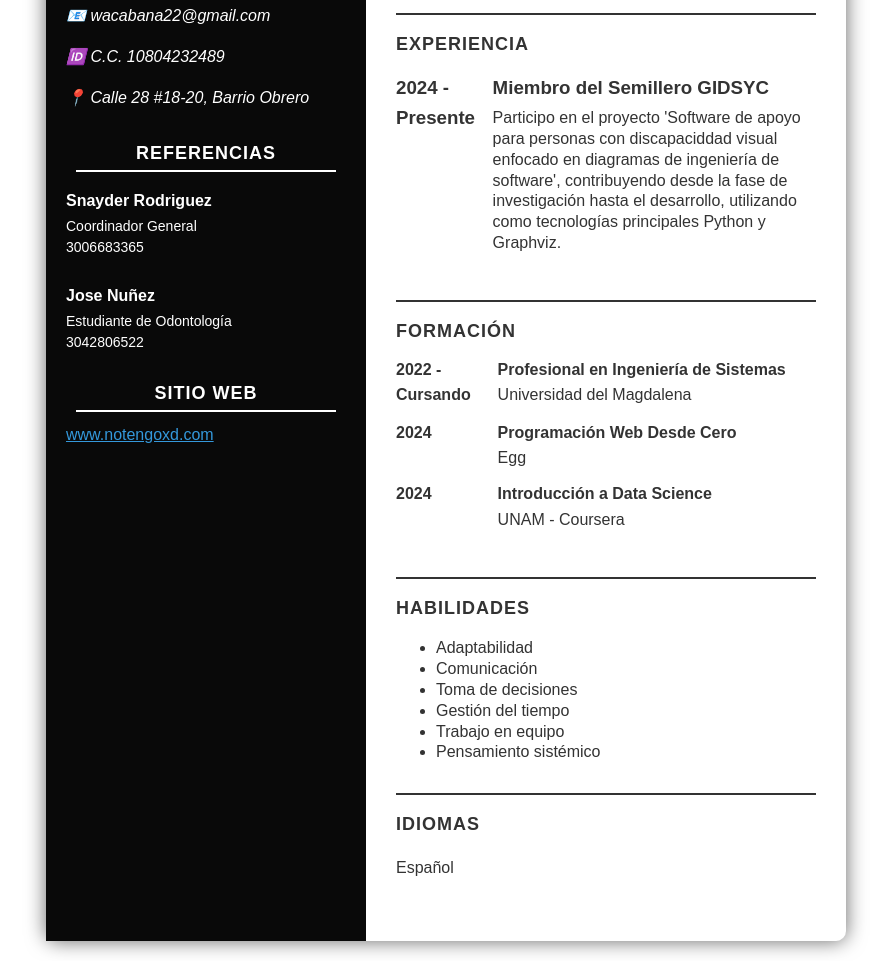
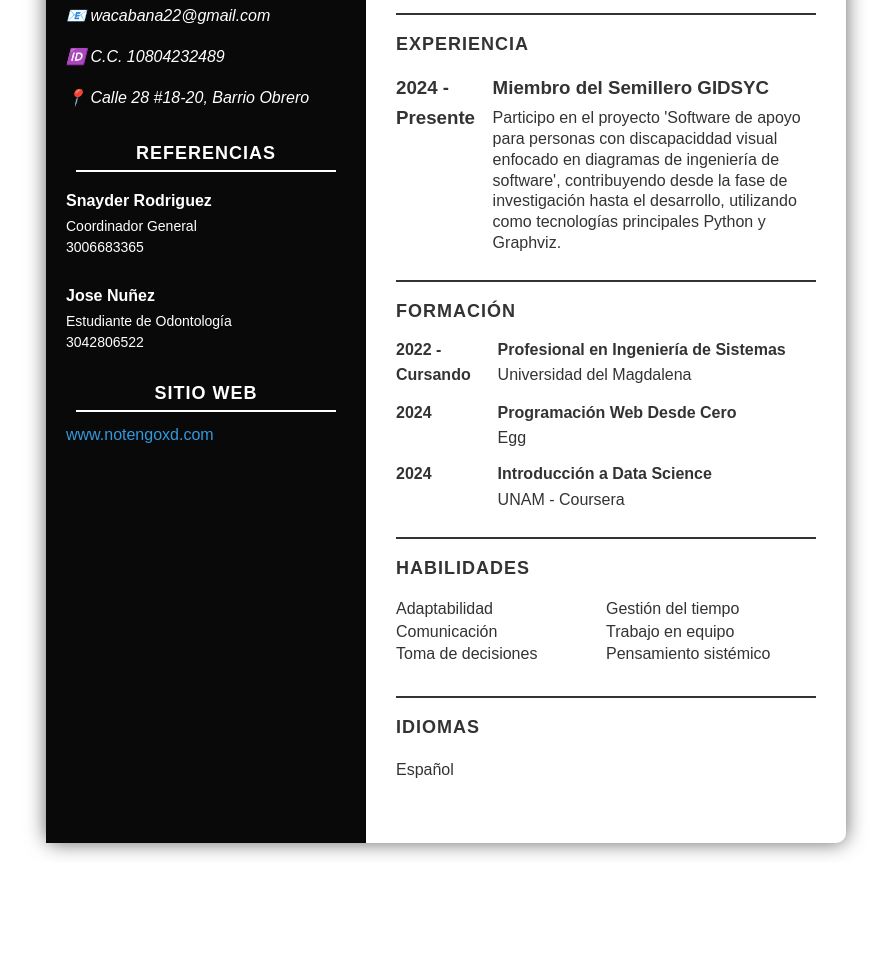
Before and after one commit to WilmanCabana/Hoja-de-vida, a plain HTML site: page index.html in a window 1280 px wide. Shown: the part 331-1292 px from the top of the page, without its empty margins (194-1085 px from the left). After the commit the page ends 1194 px from the top, so only its background shows below. Drawn offline with Linux system fonts and the light colour scheme.

Commit message:
update class

```diff
--- a/index.html
+++ b/index.html
@@ -95,13 +95,18 @@
 
         <section class="main-section">
             <h2 class="section-main-title">HABILIDADES</h2>
-            <ul>
+            <ul class="main-skills">
+                <div>
                     <li>Adaptabilidad</li>
                     <li>Comunicación</li>
                     <li>Toma de decisiones</li>
+                </div>
+
+                <div>
                     <li>Gestión del tiempo</li>
                     <li>Trabajo en equipo</li>
                     <li>Pensamiento sistémico</li>
+                </div>
             </ul>
         </section>
 
--- a/style.css
+++ b/style.css
@@ -53,6 +53,7 @@ address{
 
 .web-link{
     color: #3498db;
+    text-decoration: none;
 }
 
 
@@ -102,13 +103,21 @@ main{
 .main-article{
     display: flex;
     gap: 1.1rem;
-    margin-top: -20px;
+    margin: -20px 0 -20px 0;
     align-items: start;
 }
 
+.main-skills{
+    display: grid;
+    grid-template-columns: 50%  1fr;
+    list-style-type: none ;
+    padding: 0;
+}
+
 li{
-    line-height: 1.3em;
+    line-height: 1.4em;
 }
+
 
 img{
     height: 160px;
@@ -118,3 +127,9 @@ img{
     margin: 0 auto;
     padding-bottom: 25px;
 }
+
+@media (max-width: 500px) {
+    body{
+        grid-template-columns: 1fr;
+    }
+}
```
Also changed, not shown: 1 other file. Lines whose indentation alone changed are shown as unchanged.
